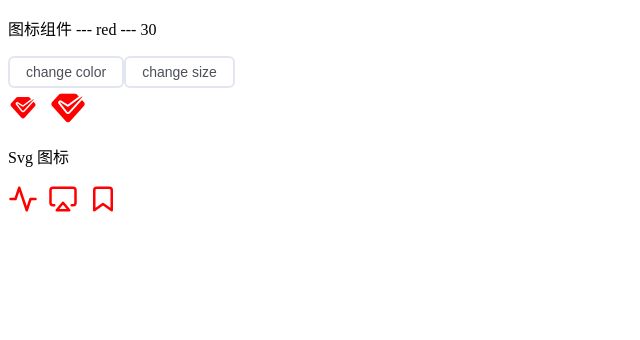
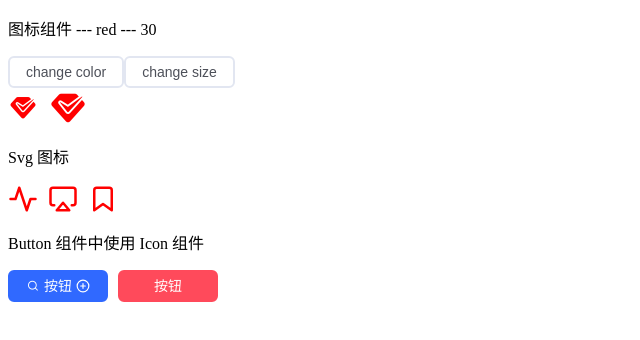
Before and after one commit to liulongbin1314/vue3-ui-library, a Vue app in the folder examples/: page / in a window 1280 px wide. Shown: the top 340 px of the page, without its empty margins (0-640 px from the left). Built offline with nearby package versions, Linux system fonts and the light colour scheme.

Commit message:
在 Button 中使用 icon 组件

```diff
--- a/examples/src/components/IconTest.vue
+++ b/examples/src/components/IconTest.vue
@@ -29,11 +29,30 @@
       <Bookmark />
     </a-icon>
   </div>
+
+  <p>Button 组件中使用 Icon 组件</p>
+  <div class="row-gap">
+    <a-button type="primary">
+      <a-icon>
+        <span class="iconfont icon-search"></span>
+      </a-icon>
+      按钮
+      <a-icon>
+        <PlusCircle />
+      </a-icon>
+    </a-button>
+
+    <a-button type="error">
+      <a-icon icon="icon-search" />
+      按钮
+      <a-icon :icon="PlusCircle" />
+    </a-button>
+  </div>
 </template>
 
 <script setup>
 import { ref } from 'vue'
-import { Activity, Airplay, Bookmark } from '@ui-library/icons'
+import { Activity, Airplay, Bookmark, PlusCircle } from '@ui-library/icons'
 
 const color = ref('red')
 const changeColor = () => {
```
